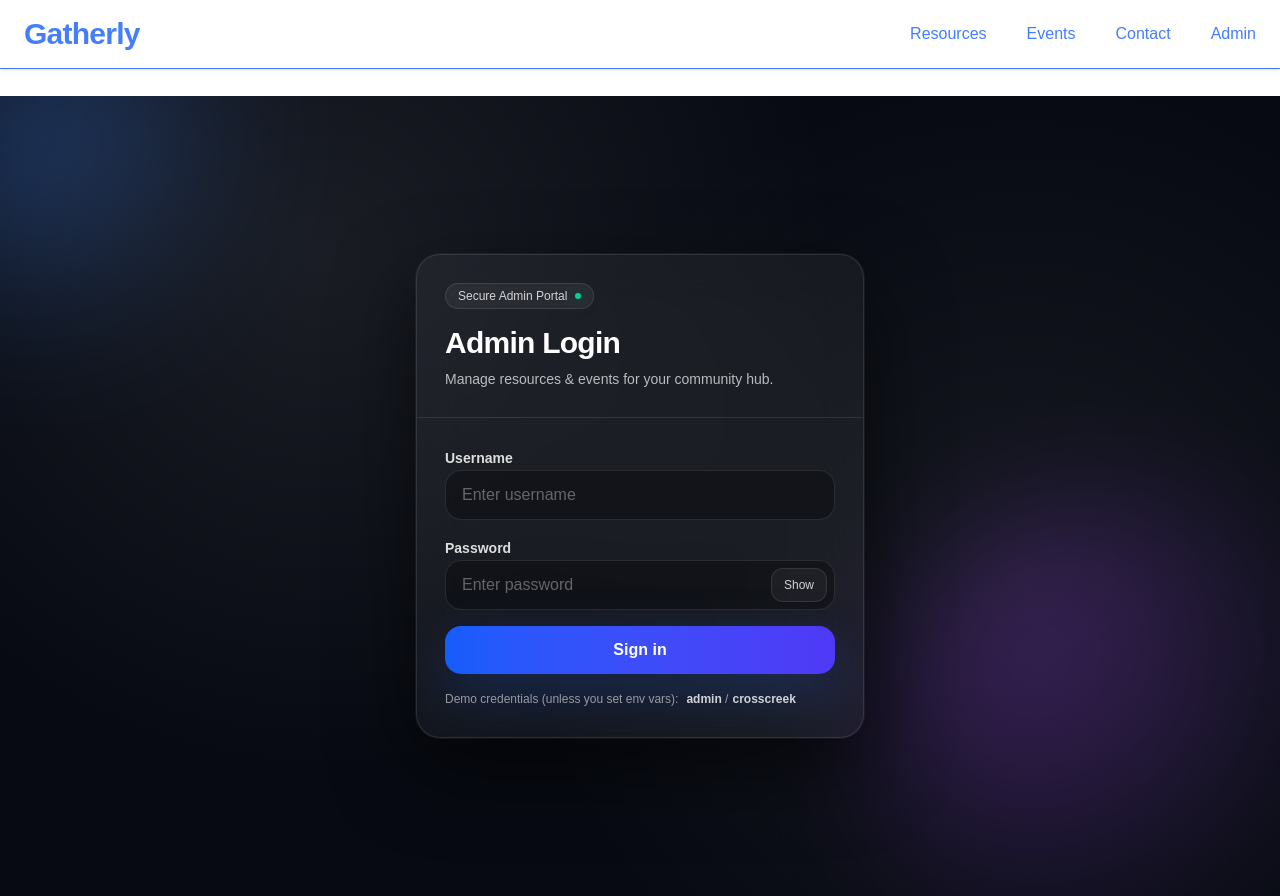
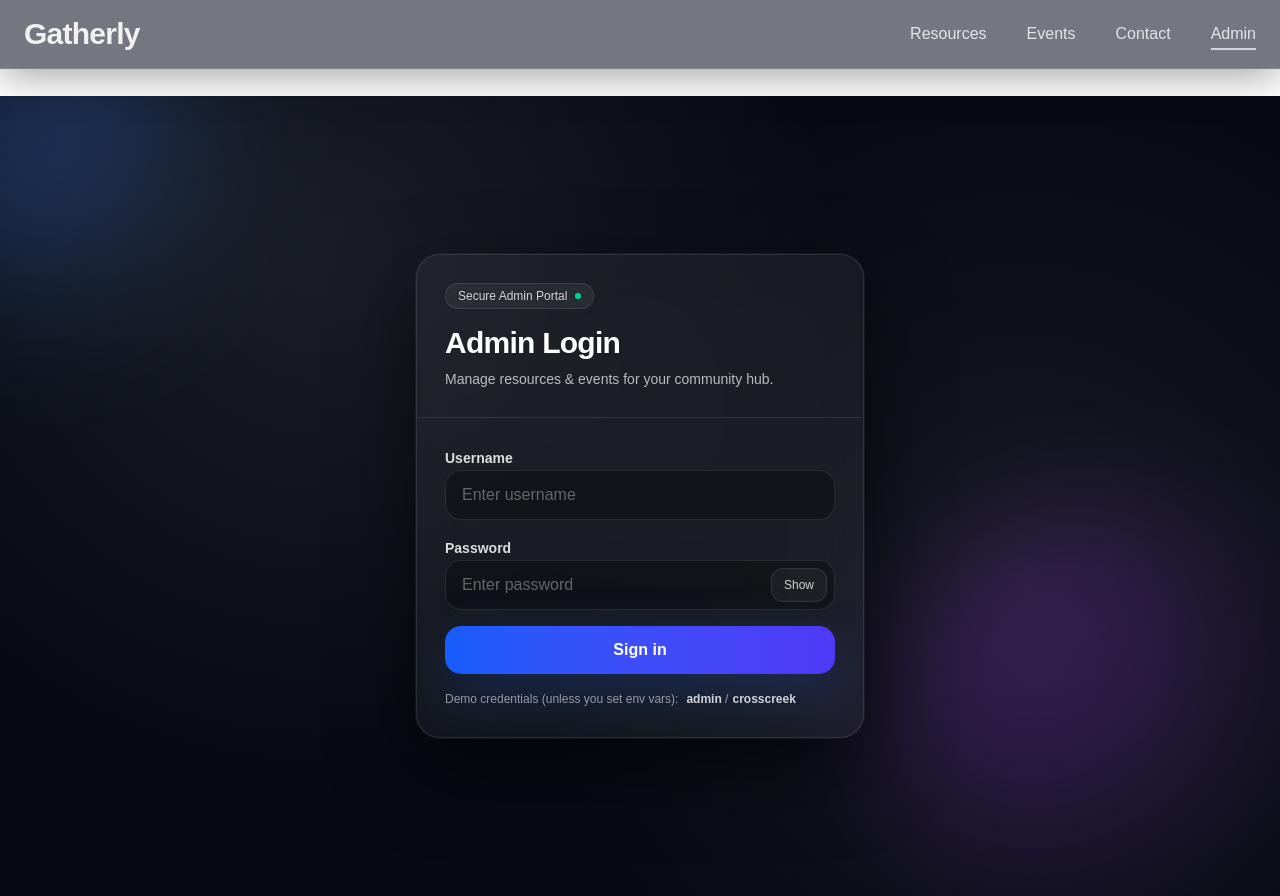
Before and after one commit to TSA-Group/tsa_group_starter, a Next.js app: page /admin in a window 1280 px wide. Built offline with nearby package versions, Linux system fonts and the light colour scheme.

Commit message:
Update Header.tsx

```diff
--- a/components/Header.tsx
+++ b/components/Header.tsx
@@ -1,39 +1,67 @@
 "use client";
 
+import React from "react";
 import { motion } from "framer-motion";
 import Link from "next/link";
+import { usePathname } from "next/navigation";
 
 const navItems = [
   { label: "Resources", href: "/map" },
   { label: "Events", href: "/events" },
   { label: "Contact", href: "/contact" },
-  { label: "Admin", href: "/admin" }
+  { label: "Admin", href: "/admin" },
 ];
 
 export const Header: React.FC = () => {
-  return (
-    <motion.header
-      initial={false}
-      animate={{ opacity: 1, y: 0 }}
-      transition={{ duration: 1, ease: "easeOut" }}
-      className="
+  const pathname = usePathname();
+  const isAdmin = pathname?.startsWith("/admin");
+
+  const headerClass = isAdmin
+    ? `
+      fixed top-0 left-0 w-full z-50
+      bg-slate-950/55 backdrop-blur-xl
+      border-b border-white/10
+      shadow-[0_8px_40px_rgba(0,0,0,0.35)]
+      text-white
+    `
+    : `
       fixed top-0 left-0 w-full z-50
       bg-white/70 backdrop-blur-xl
       border-b border-blue-600/80
       shadow-sm
       text-blue-600/80
-      "
+    `;
+
+  const linkClass = isAdmin
+    ? "relative text-white/80 hover:text-white transition-colors duration-200"
+    : "relative text-blue-600/80 hover:text-gray-950 transition-colors duration-200";
+
+  const underlineClass = isAdmin ? "bg-white/70" : "bg-blue-500";
+
+  const logoClass = isAdmin ? "text-white/90" : "text-blue-600/80";
+
+  return (
+    <motion.header
+      initial={false}
+      animate={{ opacity: 1, y: 0 }}
+      transition={{
+        duration: 1,
+        ease: [0.16, 1, 0.3, 1], // ✅ typed-safe easing
+      }}
+      className={headerClass}
     >
       <div className="max-w-7xl mx-auto px-6 py-4 flex items-center justify-between">
         {/* LOGO */}
-        <Link href="/" passHref>
+        <Link href="/" className="inline-block">
           <motion.h1
             whileHover={{
               scale: 1.05,
-              textShadow: "0px 0px 8px rgba(37, 99, 235, 0.25)",
+              textShadow: isAdmin
+                ? "0px 0px 10px rgba(255,255,255,0.18)"
+                : "0px 0px 8px rgba(37, 99, 235, 0.25)",
             }}
             transition={{ type: "spring", stiffness: 260 }}
-            className="text-3xl font-extrabold tracking-tight cursor-pointer text-blue-600/80"
+            className={`text-3xl font-extrabold tracking-tight cursor-pointer ${logoClass}`}
             style={{ fontFamily: "TAN Buster, sans-serif" }}
           >
             Gatherly
@@ -42,29 +70,32 @@ export const Header: React.FC = () => {
 
         {/* NAV */}
         <nav className="flex gap-10 text-base font-medium ml-auto">
-          {navItems.map(({ label, href }) => (
+          {navItems.map(({ label, href }) => {
+            const active =
+              pathname === href || (href !== "/" && pathname?.startsWith(href));
+
+            return (
               <motion.a
                 key={label}
                 href={href}
                 whileHover={{ y: -2 }}
                 transition={{ type: "spring", stiffness: 300 }}
-              className="
-                relative text-blue-600/80
-                hover:text-gray-950
-                transition-colors duration-200
-              "
+                className={linkClass}
               >
                 {label}
 
+                {/* underline */}
                 <span
-                className="
-                  absolute left-0 -bottom-1 h-[2px] w-0
-                  bg-blue-500
+                  className={`
+                    absolute left-0 -bottom-1 h-[2px]
+                    ${underlineClass}
                     transition-all duration-300
-                "
+                    ${active ? "w-full" : "w-0 group-hover:w-full"}
+                  `}
                 />
               </motion.a>
-          ))}
+            );
+          })}
         </nav>
       </div>
     </motion.header>
```
Lines whose indentation alone changed are shown as unchanged.
